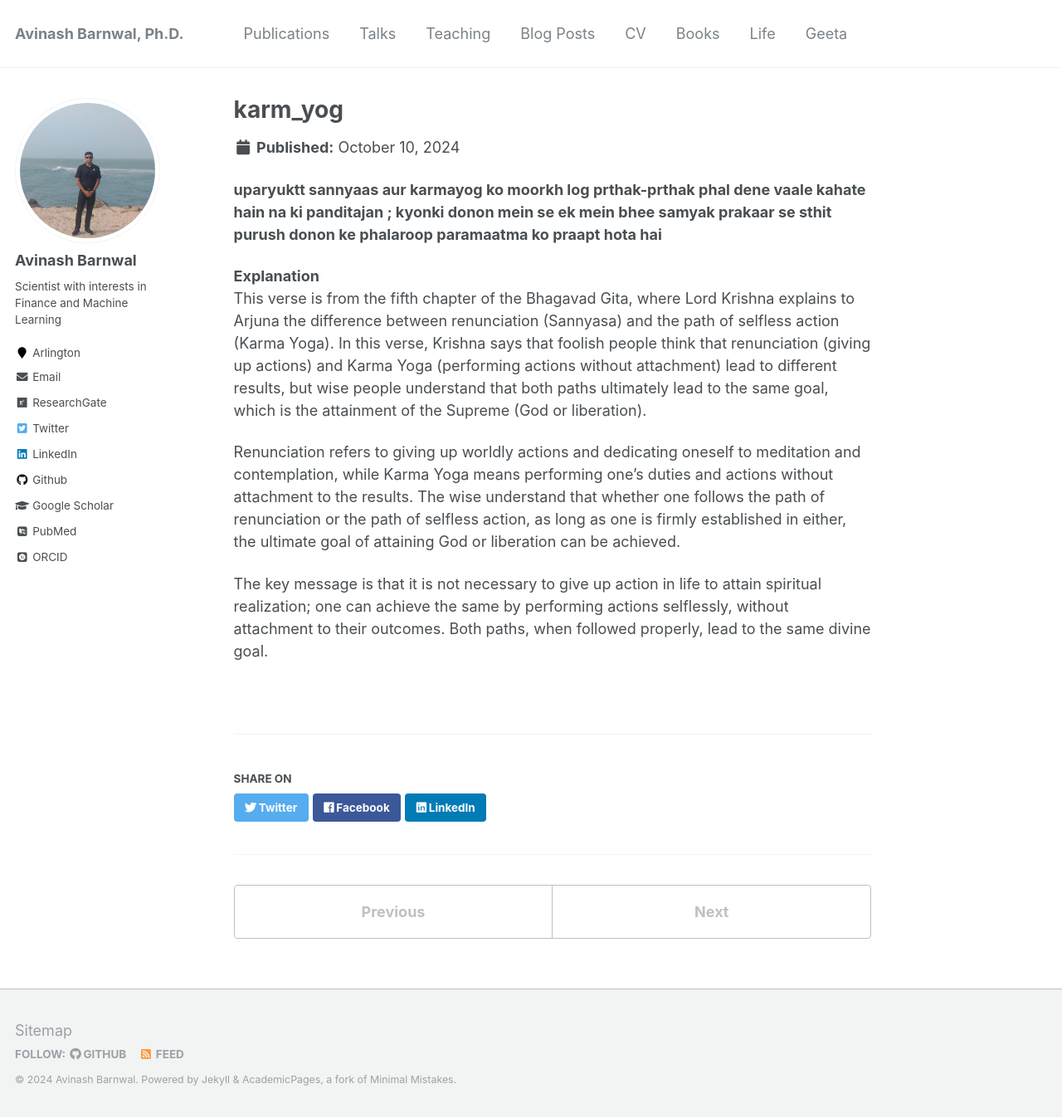
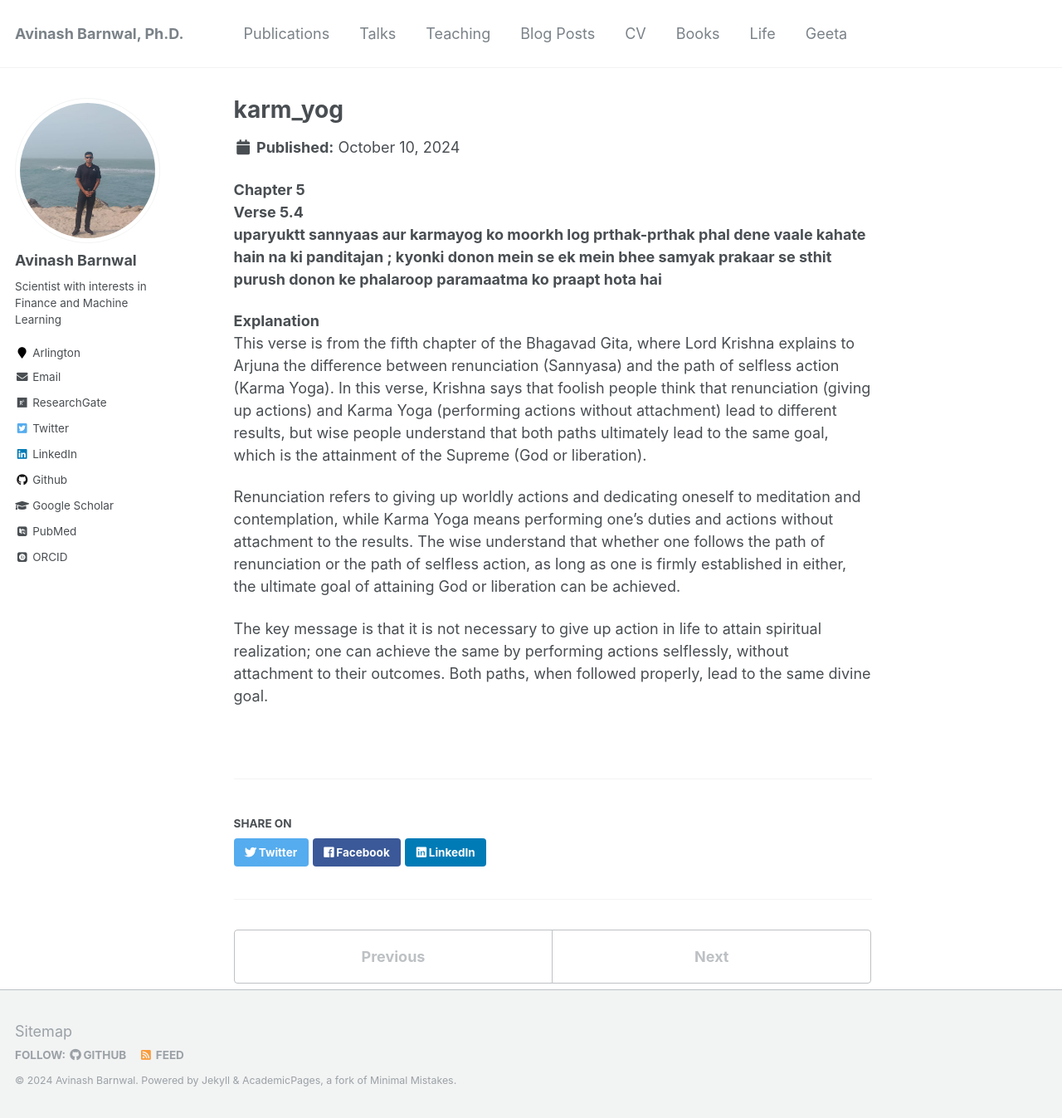
Before and after one commit to avinashbarnwal/avinashbarnwal.github.io, a Jekyll site: the page built from _geeta/shlok_5_4.md, in a window 1280 px wide and 1347 px high. Shown: the whole window at 83% size. Built offline with Jekyll 4.4.1, drawn with Linux system fonts in a browser that asks for light colours; some web fonts are replaced.

Commit message:
Update shlok_5_4.md

```diff
--- a/_geeta/shlok_5_4.md
+++ b/_geeta/shlok_5_4.md
@@ -6,7 +6,8 @@ permalink: /geeta/karmyog
 date: 2024-10-10
 ---
 
-
+**Chapter 5**
+**Verse 5.4**
 **uparyuktt sannyaas aur karmayog ko moorkh log prthak-prthak phal dene vaale kahate hain na ki panditajan ; kyonki donon mein se ek mein bhee samyak prakaar se sthit purush donon ke phalaroop paramaatma ko praapt hota hai**
 
 **Explanation**
```
